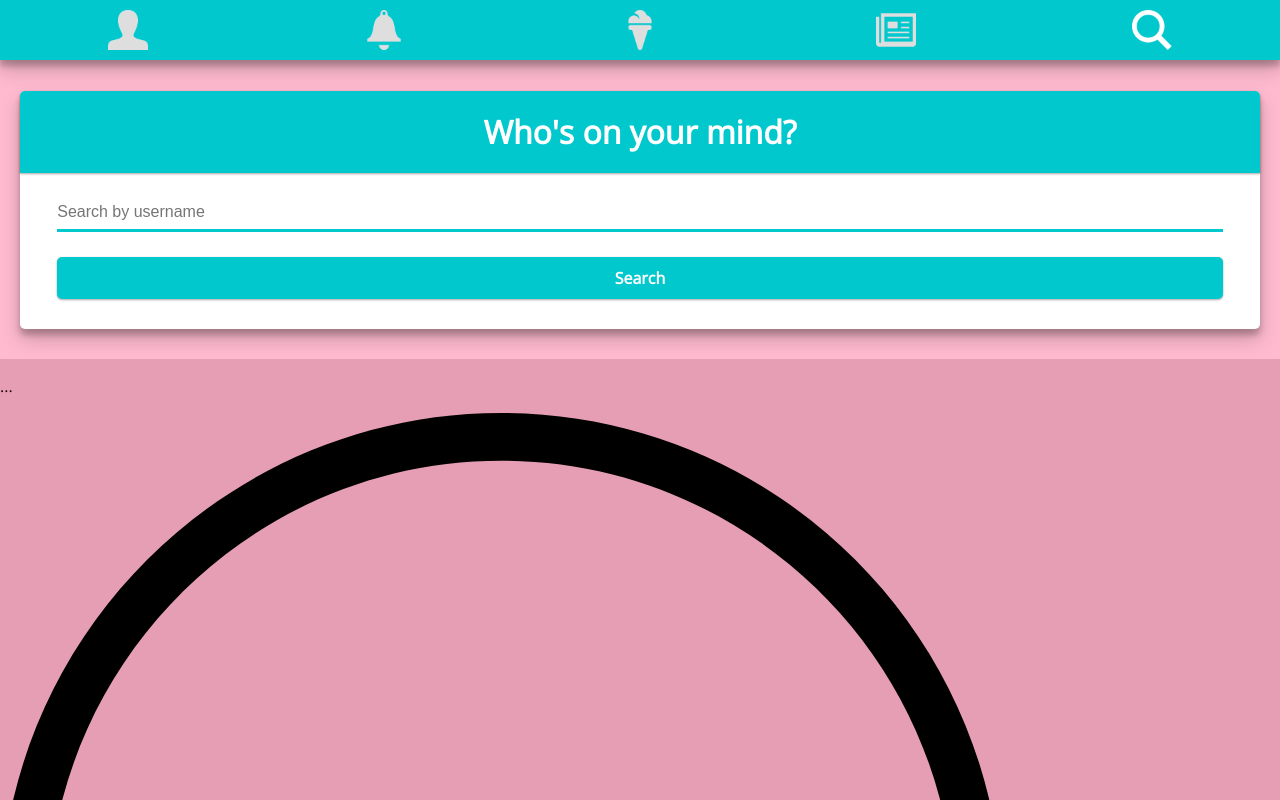
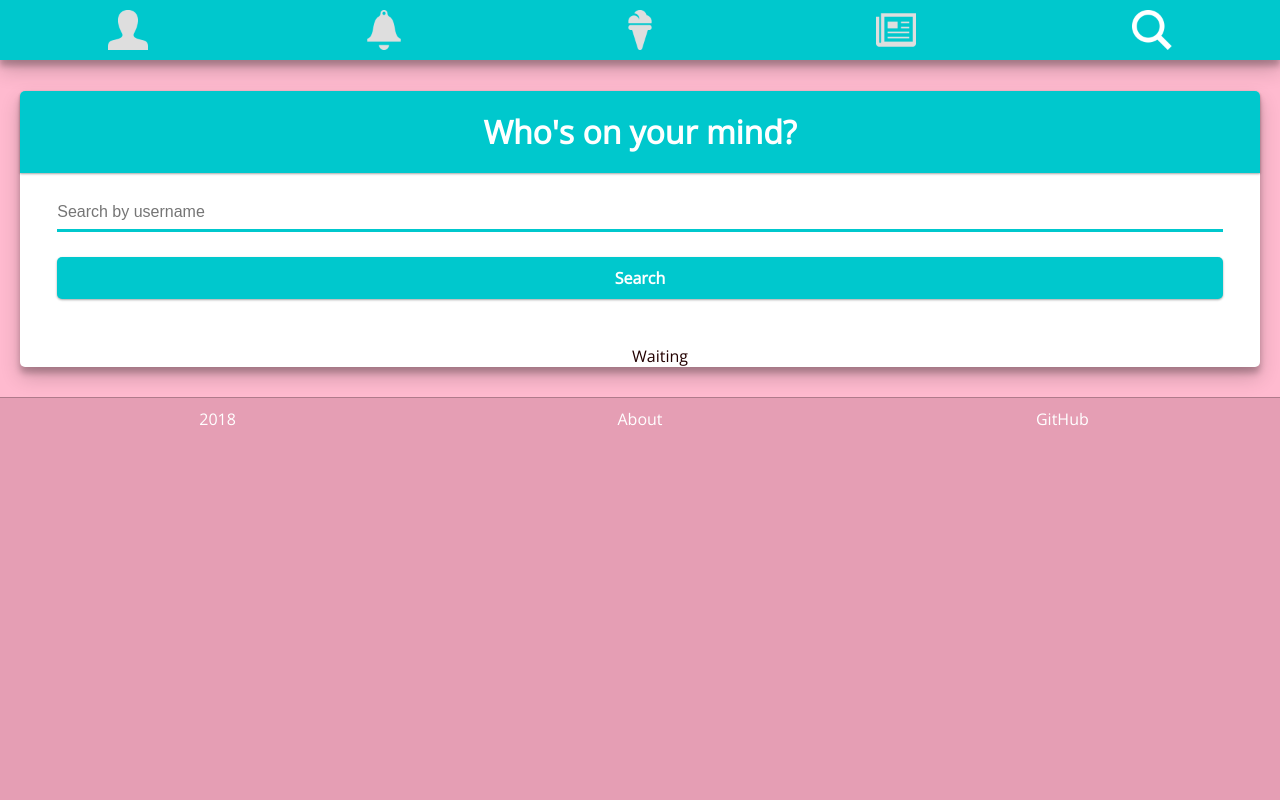
Before and after one commit to chingu-voyage4/Bears-Team-1, a React (Create React App) app: page /search in a window 1280 px wide. Shown: the top 800 px of the page. Built offline with nearby package versions, Linux system fonts and the light colour scheme.

Commit message:
Added material design styling

```diff
--- a/src/App.css
+++ b/src/App.css
@@ -472,6 +472,11 @@ body {
   font-size: 16px;
   color: #ffffff;
   box-shadow: 0 1px 3px rgba(0, 0, 0, 0.12), 0 1px 2px rgba(0, 0, 0, 0.24);
+  transition: all 0.3s cubic-bezier(0.25, 0.8, 0.25, 1);
+}
+
+.search--form--submit-button:hover {
+  box-shadow: 0 14px 28px rgba(0, 0, 0, 0.25), 0 10px 10px rgba(0, 0, 0, 0.22);
 }
 
 .search--form--submit-button:focus {
--- a/src/App.scss
+++ b/src/App.scss
@@ -504,6 +504,11 @@ body {
   font-size: $font-size;
   color: $brand-color-white;
   box-shadow: 0 1px 3px rgba(0, 0, 0, 0.12), 0 1px 2px rgba(0, 0, 0, 0.24);
+  transition: all 0.3s cubic-bezier(0.25, 0.8, 0.25, 1);
+}
+
+.search--form--submit-button:hover {
+  box-shadow: 0 14px 28px rgba(0, 0, 0, 0.25), 0 10px 10px rgba(0, 0, 0, 0.22);
 }
 
 .search--form--submit-button:focus {
--- a/src/components/Search.js
+++ b/src/components/Search.js
@@ -7,7 +7,6 @@ class Search extends Component {
     return (
       <div>
         <SearchBar />
-        <SearchResults />
       </div>
     );
   }
--- a/src/components/SearchBar.js
+++ b/src/components/SearchBar.js
@@ -1,13 +1,14 @@
 import React, { Component } from "react";
 import search from "../assets/search.svg";
 import axios from "axios";
+import SearchResults from "./SearchResults";
 
 class SearchBar extends Component {
   constructor(props) {
     super(props);
     this.state = {
       searchText: "",
-      searchResults: ""
+      searchResults: null
     };
     this.handleChange = this.handleChange.bind(this);
     this.handleSubmit = this.handleSubmit.bind(this);
@@ -30,8 +31,20 @@ class SearchBar extends Component {
       });
   }
 
+  scoopList() {
+    const scoops = this.state.searchResults;
+    const scoopItems = scoops.map((scoop, index) => {
+      return (
+        <li key={scoop.id} className="searchResults--list-item">
+          {scoop.username}
+        </li>
+      );
+    });
+    return <ul>{scoopItems}</ul>;
+  }
+
   render() {
-    const searchResults = this.state.searchResults;
+    console.log("component sr: ", this.state.searchResults);
 
     return (
       <div>
@@ -45,21 +58,44 @@ class SearchBar extends Component {
                 value={this.state.searchText}
                 onChange={this.handleChange}
                 placeholder="Search by username"
+                required
               />
-              {
-                //<img src={search} alt="search" className="search--icon" />
-              }
-
               <input
                 type="submit"
                 value="Search"
                 className="search--form--submit-button"
               />
             </form>
+            <ul>
+              {
+                //results === null ? results === [] ? results : <p>...</p> : <p>No results found</p>
+              }
+              {!this.state.searchResults
+                ? "Waiting"
+                : !this.state.searchResults.length
+                  ? "No Results Found"
+                  : this.state.searchResults.map((item, index) => {
+                      return (
+                        <li key={item.id} className="searchResults--list-item">
+                          {item.username}
+                        </li>
+                      );
+                    })}
+
+              {/*
+                this.state.searchResults !== null
+                ? this.state.searchResults !== []
+                ? this.state.searchResults.map((item, index) => {
+                    return (
+                      <li key={item.id} className="searchResults--list-item">
+                        {item.username}
+                      </li>
+                    )
+                  })
+                : <li>No results found</li>
+                : <li>...</li>  */}
+            </ul>
           </div>
-        </div>
-        <div>
-          {searchResults === "" ? <p>...</p> : JSON.stringify(searchResults)}
         </div>
       </div>
     );
```
Also changed, not shown: 1 other file (tests, documents, lock files or other folders).
